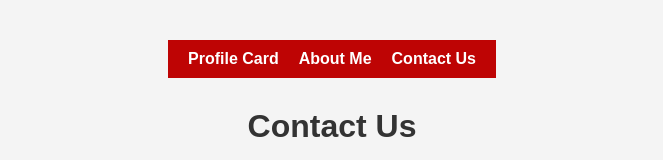
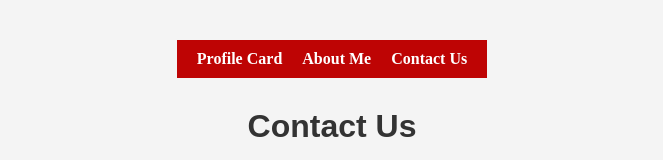
Before and after one commit to busyboy090/hng-internship-stage-1-task, a plain HTML site: page contact-us.html in a window 1280 px wide. Shown: the top 160 px of the page, without its empty margins (308-971 px from the left). Drawn offline with Linux system fonts and the light colour scheme.

Commit message:
Remove features section from README and adjust font size for navigation links in CSS files

```diff
--- a/assets/css/about-me.css
+++ b/assets/css/about-me.css
@@ -32,6 +32,7 @@ header nav ul li a {
   color: white;
   text-decoration: none;
   font-weight: bold;
+  font-size: 1rem;
 }
 
 header nav ul li a:hover {
--- a/assets/css/contact-us.css
+++ b/assets/css/contact-us.css
@@ -5,7 +5,6 @@
 }
 
 body {
-    font-family: Arial, sans-serif;
     background-color: #f4f4f4;
     color: #333;
     padding: 20px;
@@ -32,6 +31,7 @@ header nav ul li a {
   color: white;
   text-decoration: none;
   font-weight: bold;
+  font-size: 1rem;
 }
 
 header nav ul li a:hover {
--- a/assets/css/index.css
+++ b/assets/css/index.css
@@ -35,6 +35,7 @@ header nav ul li a {
   color: white;
   text-decoration: none;
   font-weight: bold;
+  font-size: 1rem;
 }
 
 header nav ul li a:hover {
```
Also changed, not shown: 1 other file.
